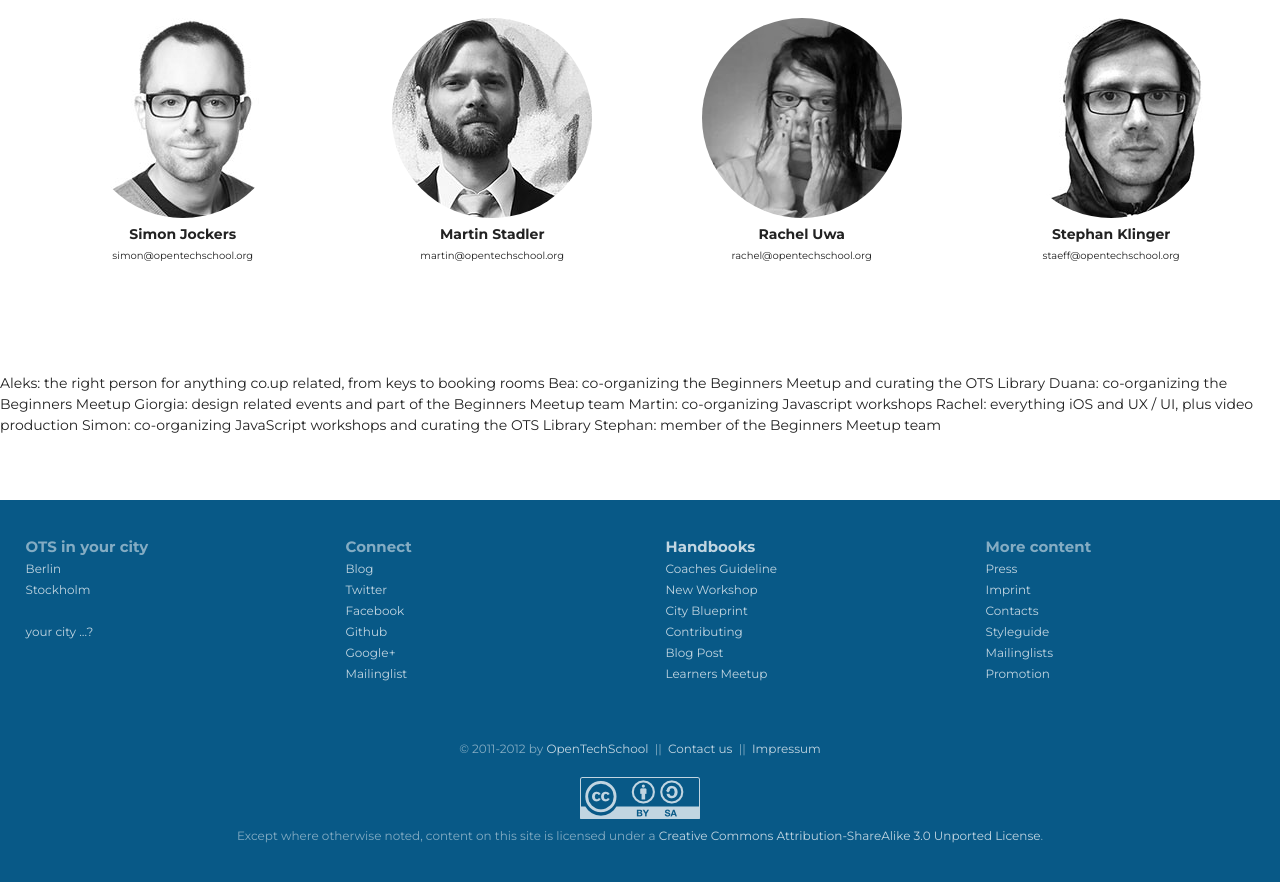
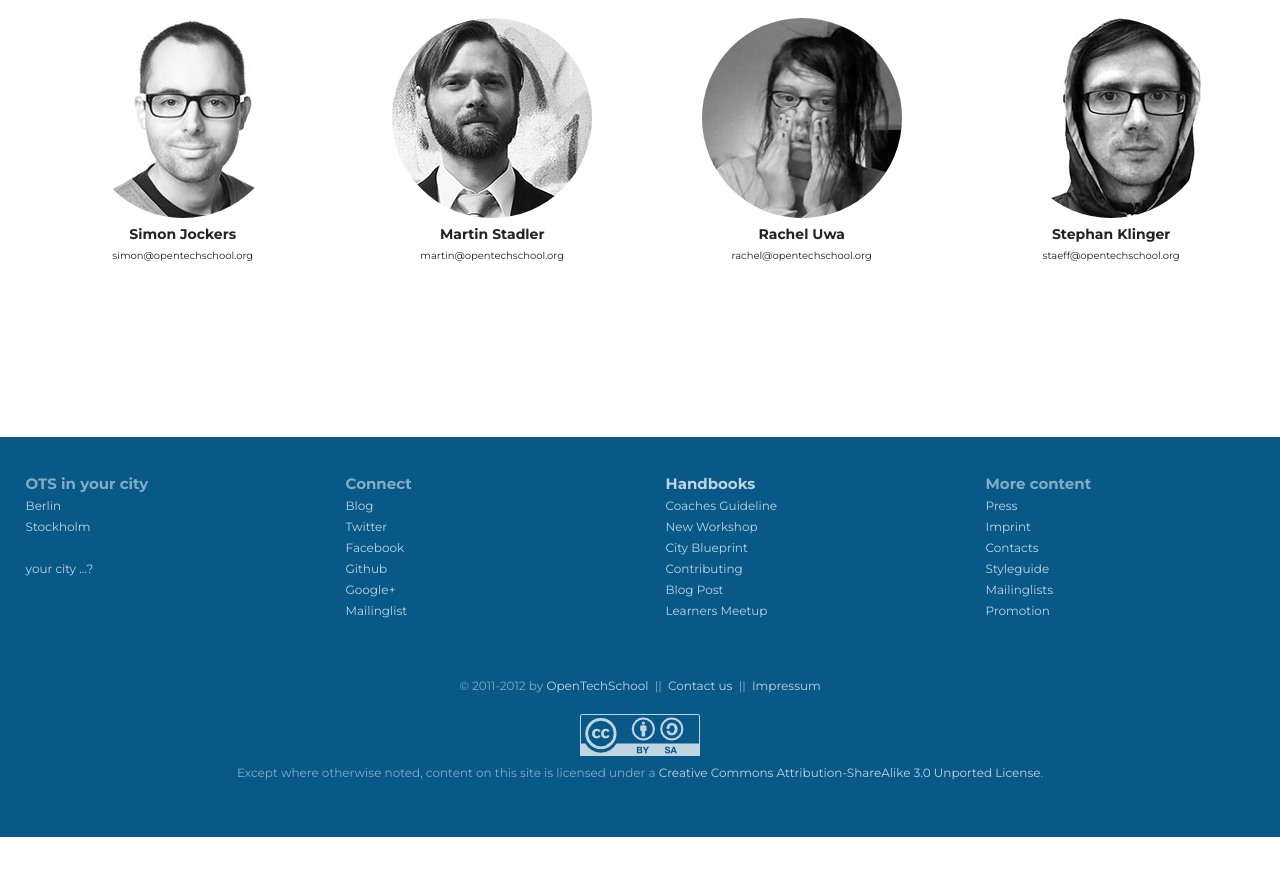
Before and after one commit to OpenTechSchool/www.opentechschool.org, a Jekyll site: the page built from berlin/index.md, in a window 1280 px wide and 900 px high, scrolled down 1424 px. Shown: the top 882 px of the window. Built offline with Jekyll 4.4.1, drawn with Linux system fonts in a browser that asks for light colours; nearby versions of some CDN libraries; after the commit the page ends 2261 px from its top, so only the background shows below that.

Commit message:
remove cruft

```diff
--- a/berlin/index.md
+++ b/berlin/index.md
@@ -66,20 +66,3 @@
   </li>
 
 </ul>
-
-
-Aleks: the right person for anything co.up related, from keys to booking rooms
-
-Bea: co-organizing the Beginners Meetup and curating the OTS Library
-
-Duana: co-organizing the Beginners Meetup
-
-Giorgia: design related events and part of the Beginners Meetup team
-
-Martin: co-organizing Javascript workshops
-
-Rachel: everything iOS and UX / UI, plus video production
-
-Simon: co-organizing JavaScript workshops and curating the OTS Library
-
-Stephan: member of the Beginners Meetup team
```
